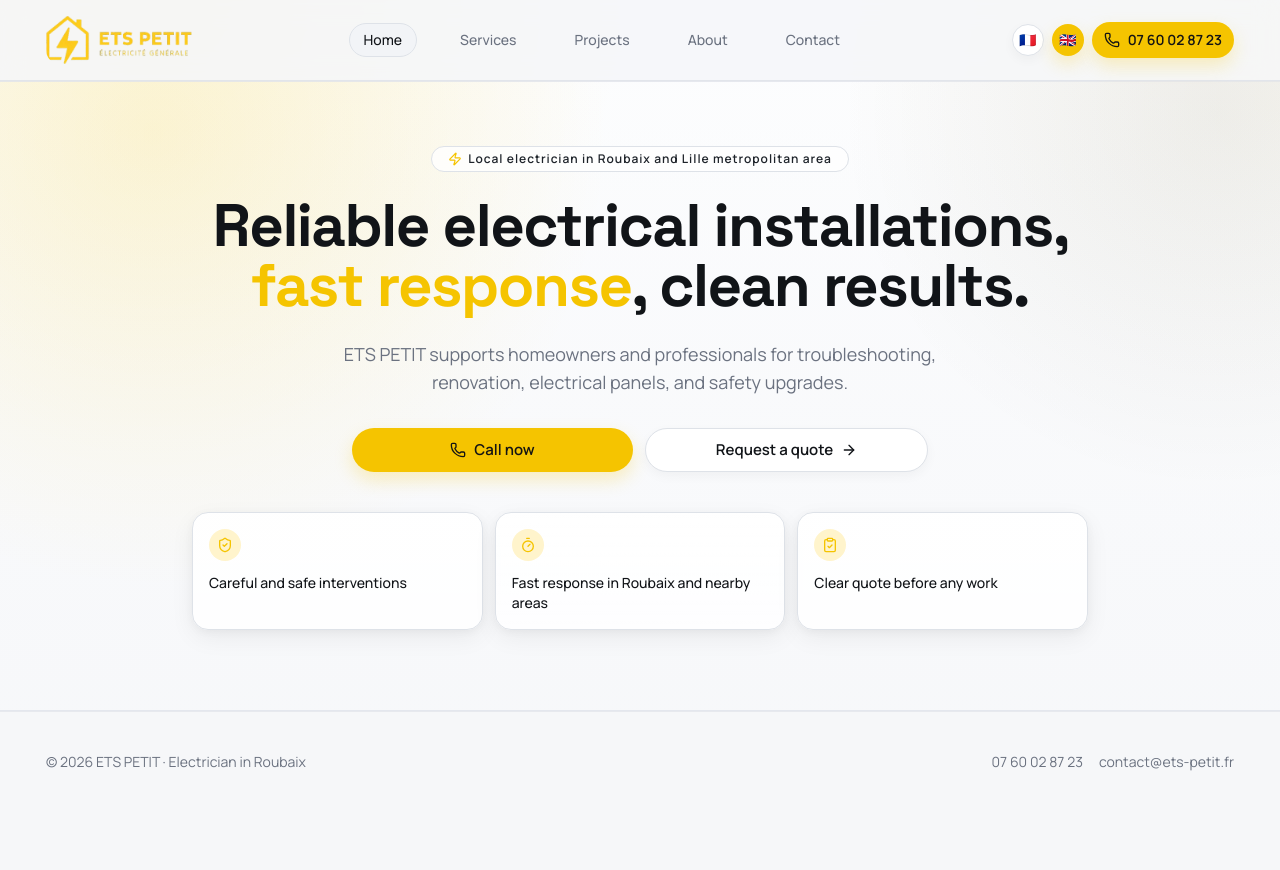
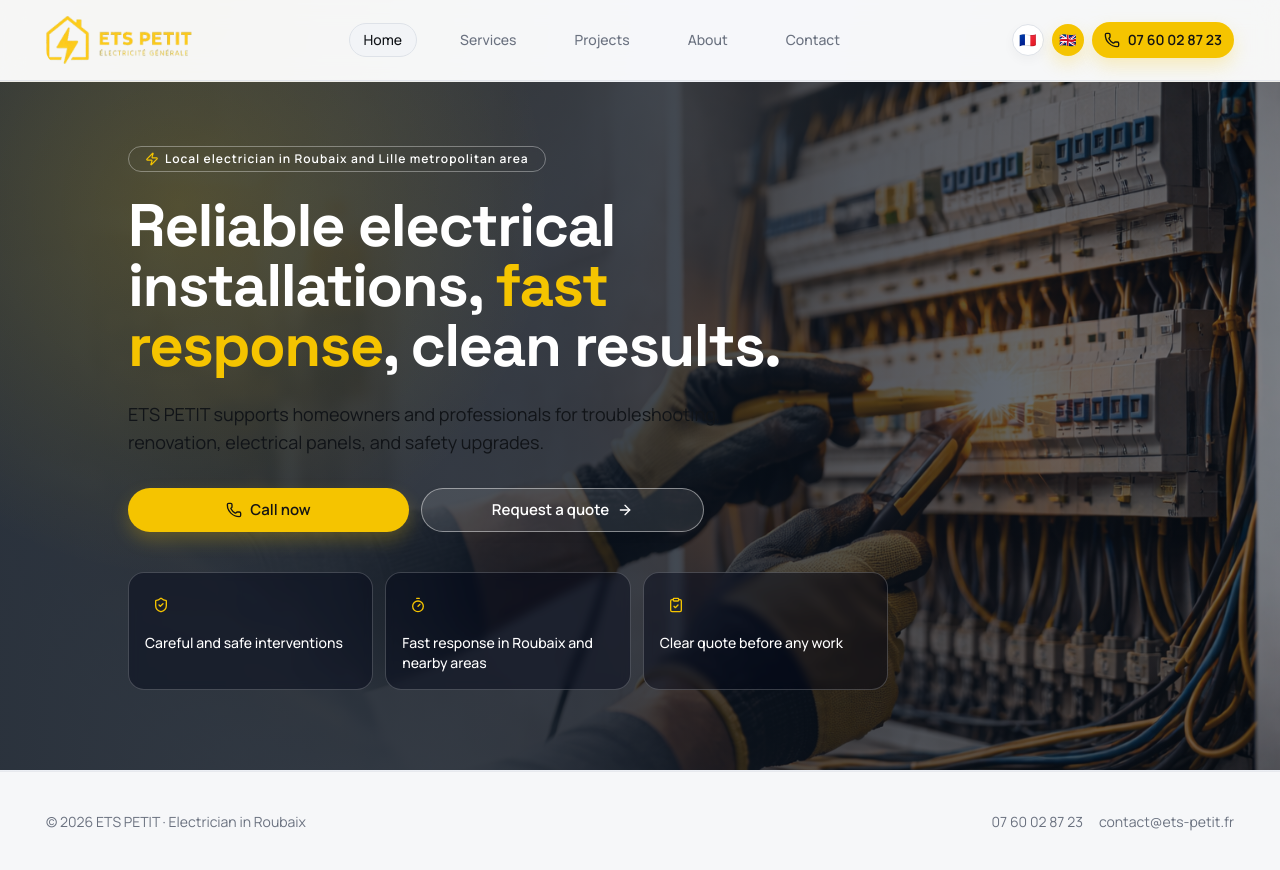
Before and after one commit to El-cmd/-Freelance-Mission-ETS-PETIT---Electricien, a React (Vite) app: page /#/ in a window 1280 px wide. Before the commit the page ends 812 px from the top, so only its background shows below. Built offline with nearby package versions, Linux system fonts and the light colour scheme.

Commit message:
Hero: ajouter image de fond electrician panel sur la home

```diff
--- a/src/components/sections/HeroSection/HeroSection.tsx
+++ b/src/components/sections/HeroSection/HeroSection.tsx
@@ -2,6 +2,7 @@ import { motion, useReducedMotion } from 'framer-motion'
 import { ArrowRight, Phone, Zap } from 'lucide-react'
 import { Link } from 'react-router-dom'
 
+import electricianPanelBg from '@/assets/electrician-panel-bg.png'
 import { getSiteConfig, getTrustHighlights, getUiCopy } from '@/data/siteContent'
 import { useLocale } from '@/i18n/locale'
 import { Badge } from '@/components/ui/badge'
@@ -17,26 +18,33 @@ export function HeroSection() {
   return (
     <section
       id="home"
-      className="relative overflow-hidden border-y border-border/70 pb-16 pt-12 sm:pb-20 sm:pt-16"
+      className="relative overflow-hidden border-y border-border/40 pb-16 pt-12 sm:pb-20 sm:pt-16 lg:min-h-[76vh]"
     >
-      <div className="pointer-events-none absolute inset-0 bg-[radial-gradient(circle_at_12%_8%,rgba(247,198,0,0.14),transparent_36%),radial-gradient(circle_at_95%_5%,rgba(17,20,24,0.06),transparent_28%),linear-gradient(180deg,rgba(255,255,255,0.55),rgba(247,248,250,0.95))]" />
+      <img
+        src={electricianPanelBg}
+        alt=""
+        aria-hidden="true"
+        className="pointer-events-none absolute inset-0 h-full w-full object-cover object-center"
+      />
+      <div className="pointer-events-none absolute inset-0 bg-[linear-gradient(90deg,rgba(8,17,29,0.86)_0%,rgba(8,17,29,0.8)_45%,rgba(8,17,29,0.52)_100%)]" />
+      <div className="pointer-events-none absolute inset-0 bg-[radial-gradient(circle_at_14%_18%,rgba(247,198,0,0.18),transparent_30%)]" />
       <div className="container relative">
         <motion.div
           initial={shouldReduceMotion ? undefined : { opacity: 0, y: 8 }}
           animate={shouldReduceMotion ? undefined : { opacity: 1, y: 0 }}
           transition={{ duration: 0.3, ease: 'easeOut' }}
-          className="mx-auto max-w-4xl"
+          className="mx-auto max-w-5xl"
         >
-          <div className="text-center">
+          <div className="text-left lg:max-w-[760px]">
             <Badge
               variant="secondary"
-              className="mb-6 border-border bg-white/80 px-4 py-1 text-xs font-semibold tracking-[0.08em] text-secondary-foreground"
+              className="mb-6 border-white/35 bg-white/12 px-4 py-1 text-xs font-semibold tracking-[0.08em] text-white backdrop-blur-sm"
             >
               <Zap className="mr-1.5 h-3.5 w-3.5 text-primary" />
               {copy.heroBadge}
             </Badge>
 
-            <h1 className="font-heading text-balance text-4xl font-bold leading-[1.03] tracking-tight text-foreground sm:text-5xl lg:text-6xl">
+            <h1 className="font-heading text-balance text-4xl font-bold leading-[1.03] tracking-tight text-white sm:text-5xl lg:text-6xl">
               {copy.heroTitleStart}
               <span className="text-primary">
                 {copy.heroTitleHighlight}
@@ -44,18 +52,23 @@ export function HeroSection() {
               {copy.heroTitleEnd}
             </h1>
 
-            <p className="mx-auto mt-6 max-w-2xl text-pretty text-base text-muted-foreground sm:text-lg">
+            <p className="mt-6 max-w-2xl text-pretty text-base text-white/86 sm:text-lg">
               {copy.heroDescription}
             </p>
 
-            <div className="mt-8 flex max-w-xl flex-col gap-3 sm:mx-auto sm:flex-row">
+            <div className="mt-8 flex max-w-xl flex-col gap-3 sm:flex-row">
               <Button asChild size="lg" className="sm:flex-1">
                 <a href={siteConfig.phoneHref}>
                   <Phone className="mr-2 h-4 w-4" />
                   {copy.callNow}
                 </a>
               </Button>
-              <Button asChild variant="outline" size="lg" className="sm:flex-1">
+              <Button
+                asChild
+                variant="outline"
+                size="lg"
+                className="border-white/45 bg-white/10 text-white hover:bg-white/18 hover:text-white sm:flex-1"
+              >
                 <Link to="/contact">
                   {copy.requestQuote}
                   <ArrowRight className="ml-2 h-4 w-4" />
@@ -67,12 +80,12 @@ export function HeroSection() {
               {trustHighlights.map(({ icon: Icon, text }) => (
                 <div
                   key={text}
-                  className="surface-soft rounded-2xl p-4 text-left"
+                  className="rounded-2xl border border-white/20 bg-slate-950/45 p-4 text-left backdrop-blur-sm"
                 >
-                  <div className="mb-3 inline-flex h-8 w-8 items-center justify-center rounded-lg bg-accent">
+                  <div className="mb-3 inline-flex h-8 w-8 items-center justify-center rounded-lg bg-primary/18">
                     <Icon className="h-4 w-4 text-primary" />
                   </div>
-                  <p className="text-sm font-medium text-foreground">{text}</p>
+                  <p className="text-sm font-medium text-white">{text}</p>
                 </div>
               ))}
             </div>
```
Also changed, not shown: src/assets/electrician-panel-bg.png (added).
